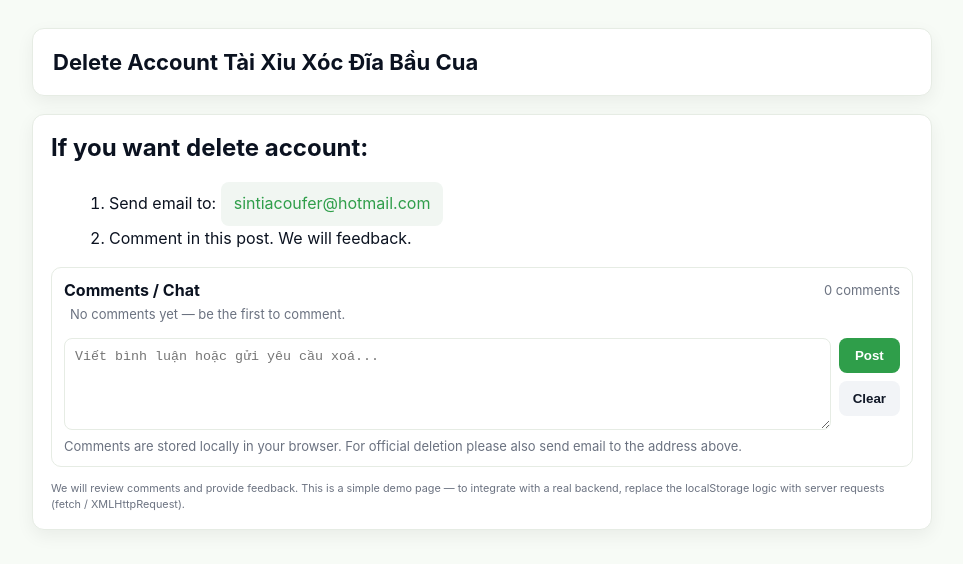
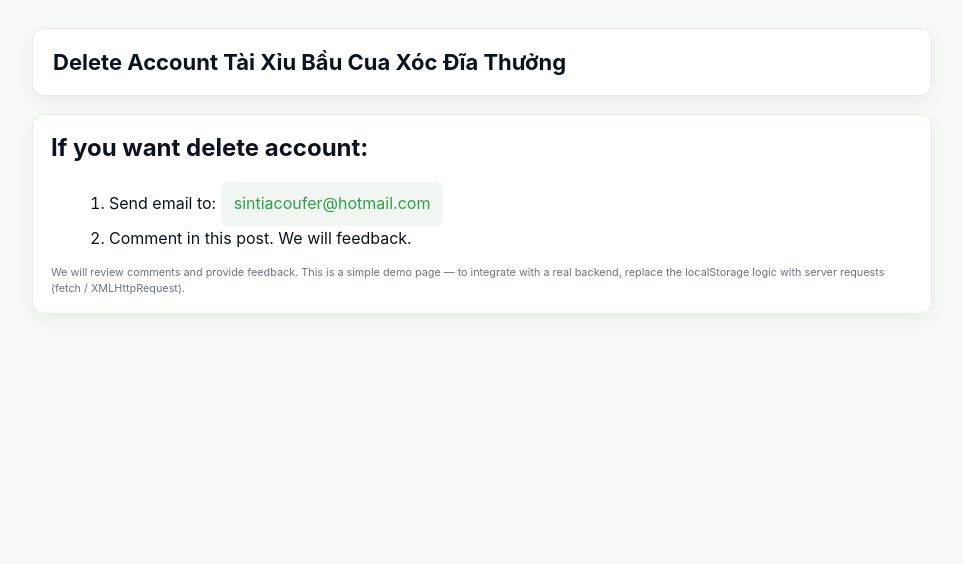
Before and after one commit to happyfamilies/taixiu, a plain HTML site: page index.html in a window 1280 px wide. Shown: the whole page, without its empty margins (158-1121 px from the left). Drawn offline with Linux system fonts and the light colour scheme.

Commit message:
Update index.html

```diff
--- a/index.html
+++ b/index.html
@@ -3,7 +3,7 @@
 <head>
   <meta charset="utf-8" />
   <meta name="viewport" content="width=device-width,initial-scale=1" />
-  <title>Delete Account Tài Xỉu Xóc Đĩa Bầu Cua</title>
+  <title>Delete Account Tài Xỉu Bầu Cua Xóc Đĩa Thưởng</title>
   <style>
     :root{ --bg:#f7fbf6; --card:#ffffff; --accent:#2f9e4a; --muted:#6b7280; --shadow:0 6px 18px rgba(10,10,10,0.06); --border:#e6ece4; }
     body{ margin:0; font-family:Inter, system-ui, -apple-system, "Segoe UI", Roboto, Arial; background:var(--bg); color:#0b1220; padding:28px; display:flex; justify-content:center; }
@@ -36,35 +36,17 @@
 <body>
   <div class="container">
     <header>
-      <h1>Delete Account Tài Xỉu Xóc Đĩa Bầu Cua</h1>
+      <h1>Delete Account Tài Xỉu Bầu Cua Xóc Đĩa Thưởng</h1>
     </header>
 
     <main class="content" role="main" aria-labelledby="mainTitle">
       <h2 id="mainTitle" style="margin:0 0 10px 0">If you want delete account:</h2>
       <div class="instructions">
         <ol>
-          <li>Send email to: <a class="mailto" href="mailto:sintiacoufer@hotmail.com?subject=Request%20to%20delete%Tài Xỉu Xóc Đĩa Bầu Cua%20account">sintiacoufer@hotmail.com</a></li>
+          <li>Send email to: <a class="mailto" href="mailto:sintiacoufer@hotmail.com?subject=Request%20to%20delete%Tài Xỉu Bầu Cua Xóc Đĩa Thưởng%20account">sintiacoufer@hotmail.com</a></li>
           <li>Comment in this post. We will feedback.</li>
         </ol>
       </div>
-
-      <section class="chat-card" aria-label="Comment and chat area">
-        <div style="display:flex;justify-content:space-between;align-items:center;">
-          <strong>Comments / Chat</strong>
-          <span id="count" class="muted">0 comments</span>
-        </div>
-
-        <div id="comments" class="comments" aria-live="polite" aria-relevant="additions" role="list"></div>
-
-        <div class="composer">
-          <textarea id="msg" placeholder="Viết bình luận hoặc gửi yêu cầu xoá..." aria-label="Write your comment"></textarea>
-          <div style="display:flex;flex-direction:column;gap:8px">
-            <button id="post" class="btn-post">Post</button>
-            <button id="clear" class="btn-clear">Clear</button>
-          </div>
-        </div>
-        <div class="muted" style="margin-top:8px">Comments are stored locally in your browser. For official deletion please also send email to the address above.</div>
-      </section>
 
       <footer>
         <small>We will review comments and provide feedback. This is a simple demo page — to integrate with a real backend, replace the localStorage logic with server requests (fetch / XMLHttpRequest).</small>
```
